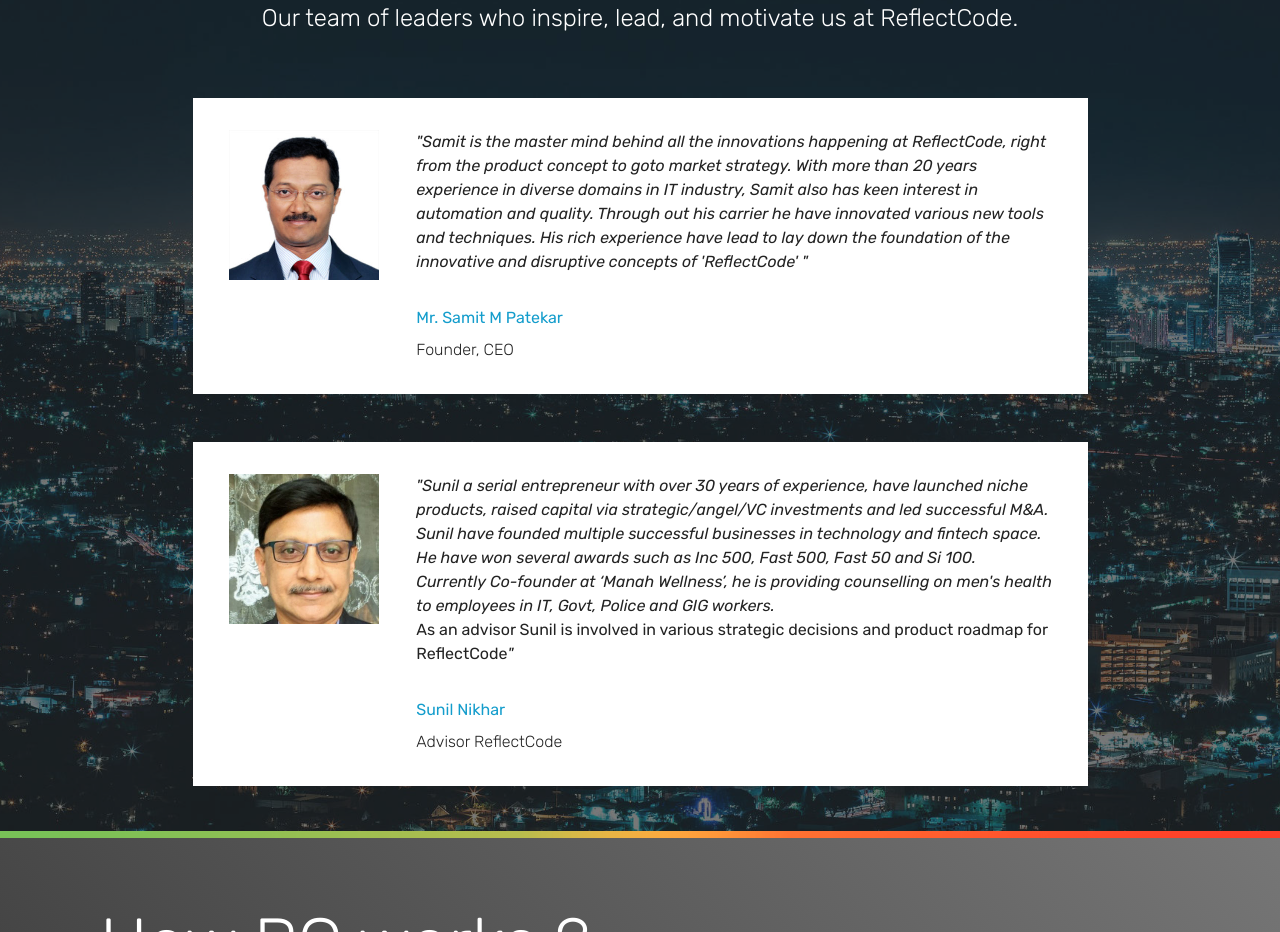
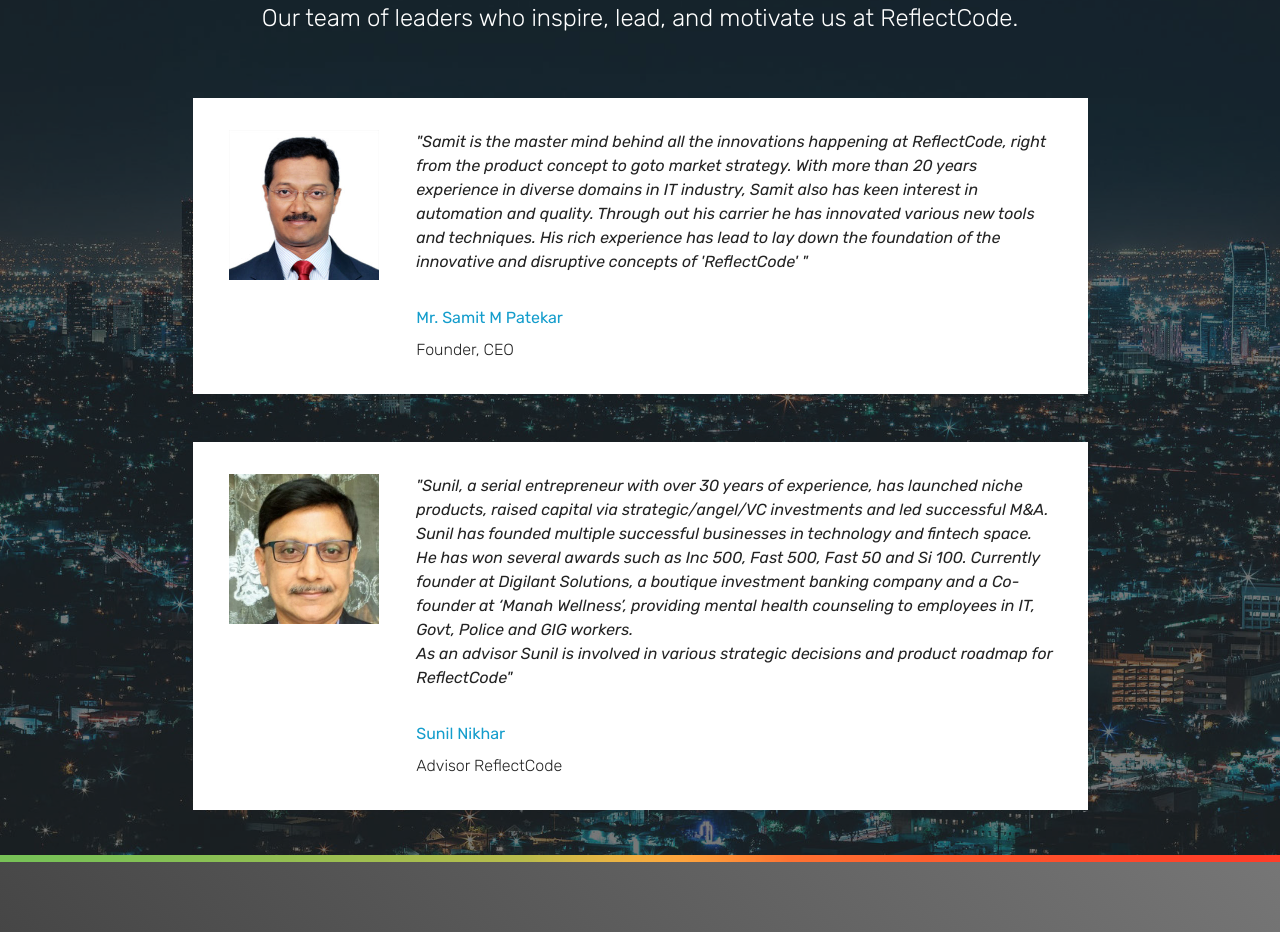
Before and after one commit to ReflectCode/WebSite, a plain HTML site: page about.html in a window 1280 px wide. Shown: the part 1879-2811 px from the top of the page. Drawn offline with Linux system fonts and the light colour scheme.

Commit message:
Minor updates

```diff
--- a/about.html
+++ b/about.html
@@ -271,7 +271,7 @@
           <div class="testimonials-caption col-lg-9 col-md-8">
             <div class="user_text ">
               <p class="mbr-fonts-style  display-7">
-                 <em>"Samit is the master mind behind all the innovations happening at ReflectCode, right from the product concept to goto market strategy. With more than 20 years experience in diverse domains in IT industry, Samit also has keen interest in automation and quality. Through out his carrier he have innovated various new tools and techniques. His rich experience have lead to lay down the foundation of the innovative and disruptive concepts of 'ReflectCode' "</em>
+                 <em>"Samit is the master mind behind all the innovations happening at ReflectCode, right from the product concept to goto market strategy. With more than 20 years experience in diverse domains in IT industry, Samit also has keen interest in automation and quality. Through out his carrier he has innovated various new tools and techniques. His rich experience has lead to lay down the foundation of the innovative and disruptive concepts of 'ReflectCode' "</em>
               </p>
             </div>
             <div class="user_name mbr-bold mbr-fonts-style align-left pt-3 display-7"><a href="https://www.linkedin.com/in/samit27p/" target="_blank">
@@ -289,8 +289,8 @@
           </div>
           <div class="testimonials-caption col-lg-9 col-md-8">
             <div class="user_text">
-              <p class="mbr-fonts-style  display-7">
-                 <em>"Sunil a serial&nbsp;entrepreneur with over 30 years of experience, have launched niche products, raised capital via strategic/angel/VC investments and led successful M&amp;A. Sunil have founded multiple successful businesses in technology and fintech space. He have won several awards such as Inc 500, Fast 500, Fast 50 and Si 100. Currently&nbsp;Co-founder at ‘Manah Wellness’, he is providing&nbsp;counselling&nbsp;on men's health to employees in IT, Govt, Police and GIG workers. </em><br>As an advisor Sunil is involved in various strategic decisions and product roadmap for ReflectCode<em>"</em></p>
+              <p class="mbr-fonts-style  display-7"><em>"Sunil, a serial entrepreneur with over 30 years of experience, has launched niche products, raised capital via strategic/angel/VC investments and led successful M&amp;A. Sunil has founded multiple successful businesses in technology and fintech space. He has won several awards such as Inc 500, Fast 500, Fast 50 and Si 100. Currently founder at Digilant Solutions, a boutique investment banking company and a Co-founder at ‘Manah Wellness’, providing mental health counseling to employees in IT, Govt, Police and GIG workers.
+<br>As an advisor Sunil is involved in various strategic decisions and product roadmap for ReflectCode"</em></p>
             </div>
             <div class="user_name mbr-bold mbr-fonts-style align-left pt-3 display-7"><a href="https://www.linkedin.com/in/sunilnikhar/" target="_blank">
                  Sunil Nikhar</a></div>
```
